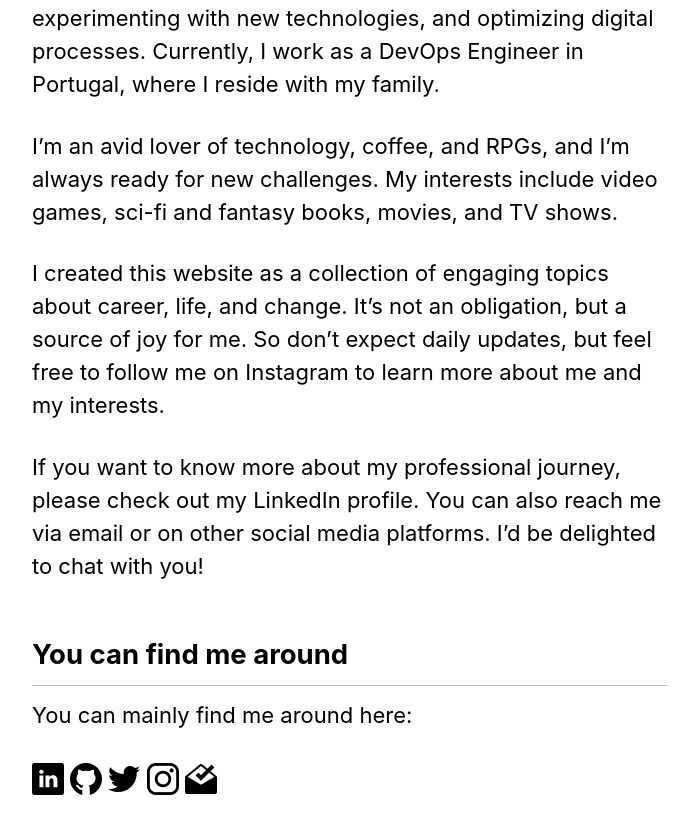
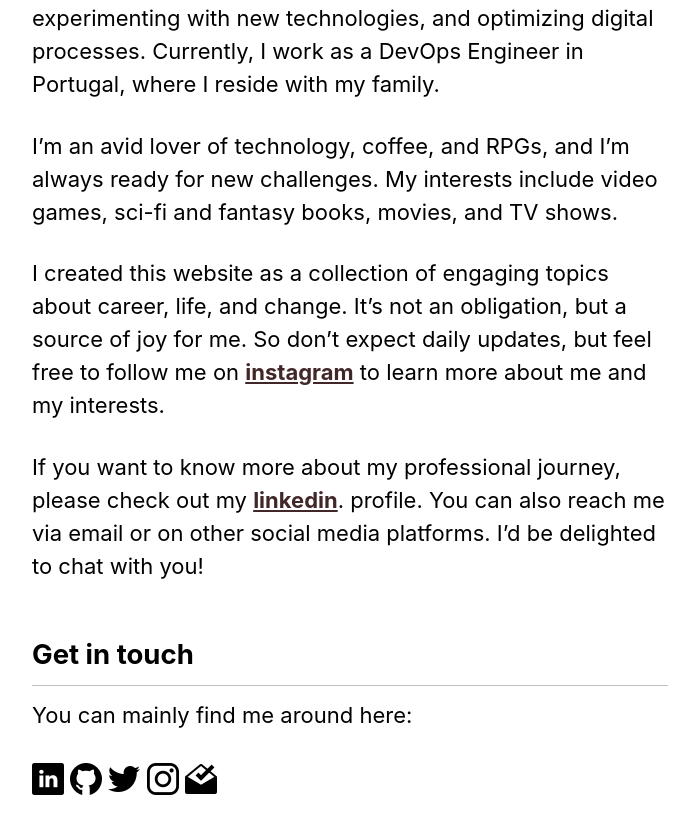
Before and after one commit to zenatuz/site, a Jekyll site: the page built from _pages/about.md, in a window 1280 px wide and 900 px high, scrolled down 1248 px. Shown: the top 834 px of the window, without its empty margins (290-985 px from the left). Built offline with Jekyll 4.4.1, drawn with Linux system fonts in a browser that asks for light colours; cached includes are drawn as plain includes; nearby versions of some CDN libraries.

Commit message:
include links

```diff
--- a/_pages/about.md
+++ b/_pages/about.md
@@ -22,11 +22,11 @@ Since returning to Brazil in 2017, I've been focusing on DevOps, teaching and im
 
 I'm an avid lover of technology, coffee, and RPGs, and I'm always ready for new challenges. My interests include video games, sci-fi and fantasy books, movies, and TV shows.
 
-I created this website as a collection of engaging topics about career, life, and change. It's not an obligation, but a source of joy for me. So don't expect daily updates, but feel free to follow me on Instagram to learn more about me and my interests.
+I created this website as a collection of engaging topics about career, life, and change. It's not an obligation, but a source of joy for me. So don't expect daily updates, but feel free to follow me on [**instagram**](https://instagram.com/zenatuz) to learn more about me and my interests.
 
-If you want to know more about my professional journey, please check out my LinkedIn profile. You can also reach me via email or on other social media platforms. I'd be delighted to chat with you!
+If you want to know more about my professional journey, please check out my [**linkedin**](https://linkedin.com/in/zenatuz). profile. You can also reach me via email or on other social media platforms. I'd be delighted to chat with you!
 
-## You can find me around
+## Get in touch
 You can mainly find me around here:
 
 [![image](/assets/images/icons/32px/linkedin.png)](https://linkedin.com/in/zenatuz)  [![image](/assets/images/icons/32px/github.png)](https://github.com/zenatuz)  [![image](/assets/images/icons/32px/twitter.png)](https://twitter.com/zenatuz)  [![image](/assets/images/icons/32px/instagram.png)](https://instagram.com/zenatuz)  [![image](/assets/images/icons/32px/inbox.png)](mailto:contato@renatobatista.com.br)
```
